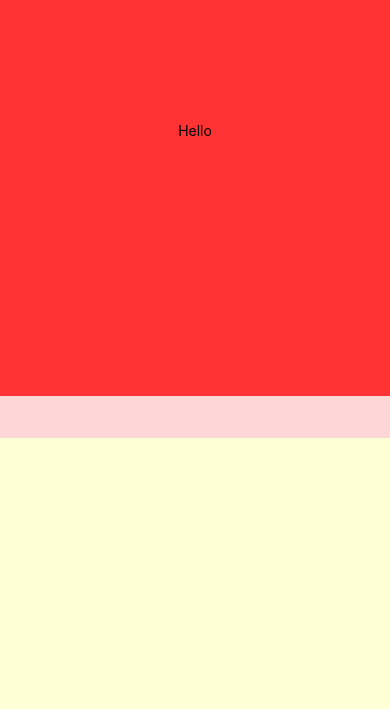
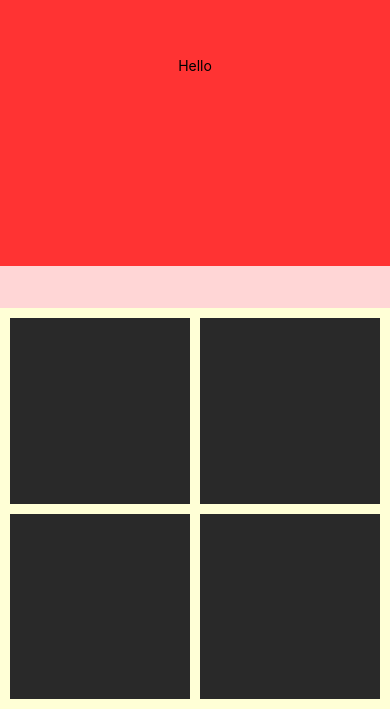
Before and after one commit to mattperkins/react-native-responsive-layout, a React Native app: screen / in a window 390 px wide. Shown: the part 135-844 px from the top of the page. Built offline with nearby package versions, Linux system fonts and the light colour scheme.

Commit message:
add boxes in lower half

```diff
--- a/App.js
+++ b/App.js
@@ -7,7 +7,7 @@ export default class App extends React.Component {
       <View style={{flex:1}}>
 
         <View
-          style={[styles.container, {flex: 2, backgroundColor: '#f33'}, ]}>
+          style={[styles.container, {flex: 1, backgroundColor: '#f33'}, ]}>
           <Text>Hello</Text>
         </View>
 
@@ -18,11 +18,20 @@ export default class App extends React.Component {
       {/* bottom panel */}
         <View
           style={[styles.container, {flex: 1, backgroundColor: '#ff33'}, ]}>
-          <View style={{flex: 1, backgroundColor: '#292929'}}></View>
-          <View style={{flex: 1, backgroundColor: '#292929'}}></View>
-          <View style={{flex: 1, backgroundColor: '#292929'}}></View>
-          <View style={{flex: 1, backgroundColor: '#292929'}}></View>
+          <View style={styles.boxContainer}>
+            <View style={styles.box}></View>
+          </View>
+          <View style={styles.boxContainer}>
+            <View style={styles.box}></View>
+          </View>
+          <View style={styles.boxContainer}>
+            <View style={styles.box}></View>
+          </View>
+          <View style={styles.boxContainer}>
+            <View style={styles.box}></View>
+          </View>
         </View>
+
 
       </View>
     )
@@ -37,9 +46,13 @@ const styles = StyleSheet.create({
     flexWrap: 'wrap',
     padding: 5,
   },
-  box: {
+  boxContainer: {
     width: '50%',
     height: '50%',
-    margin: 5,
+    padding: 5,
+  },
+  box: {
+    flex:1,
+    backgroundColor: '#292929'
   }
 })
```
